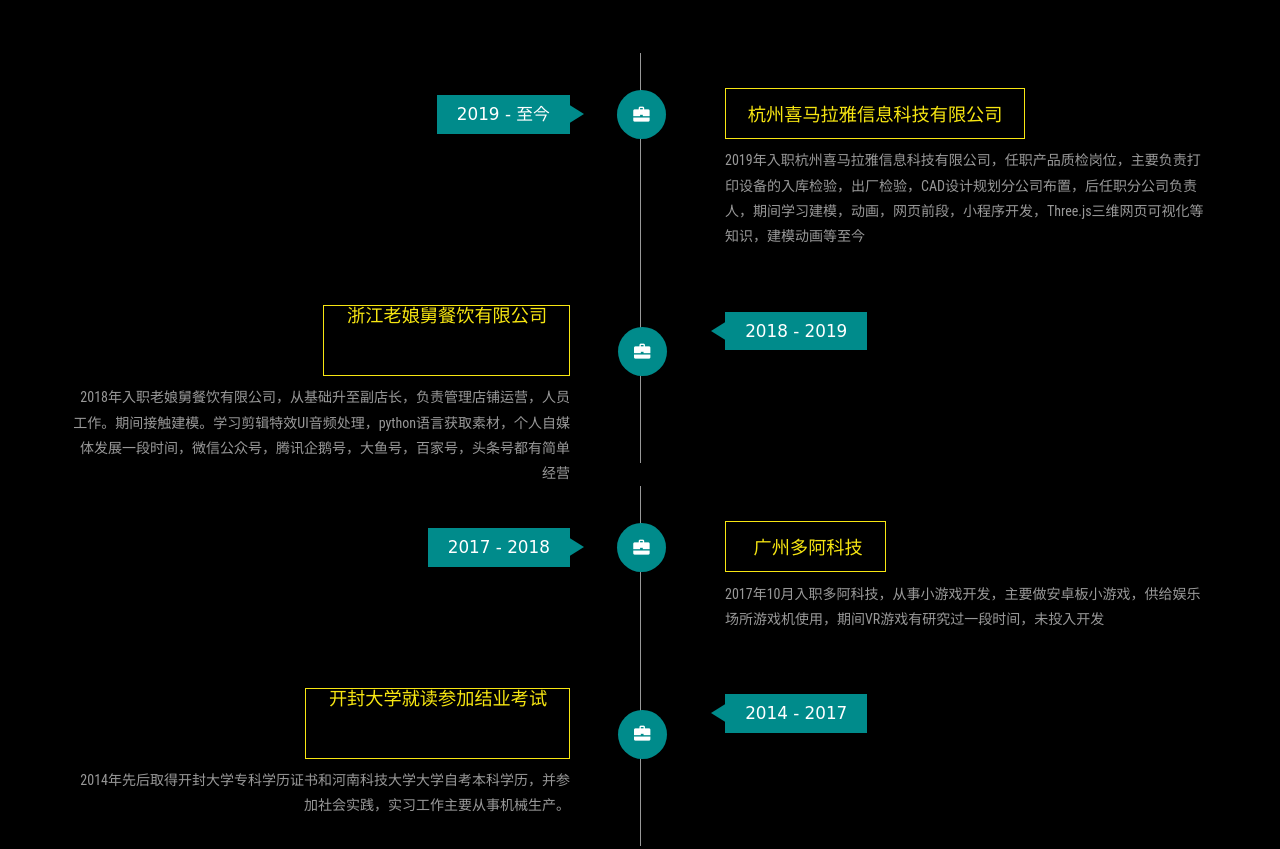
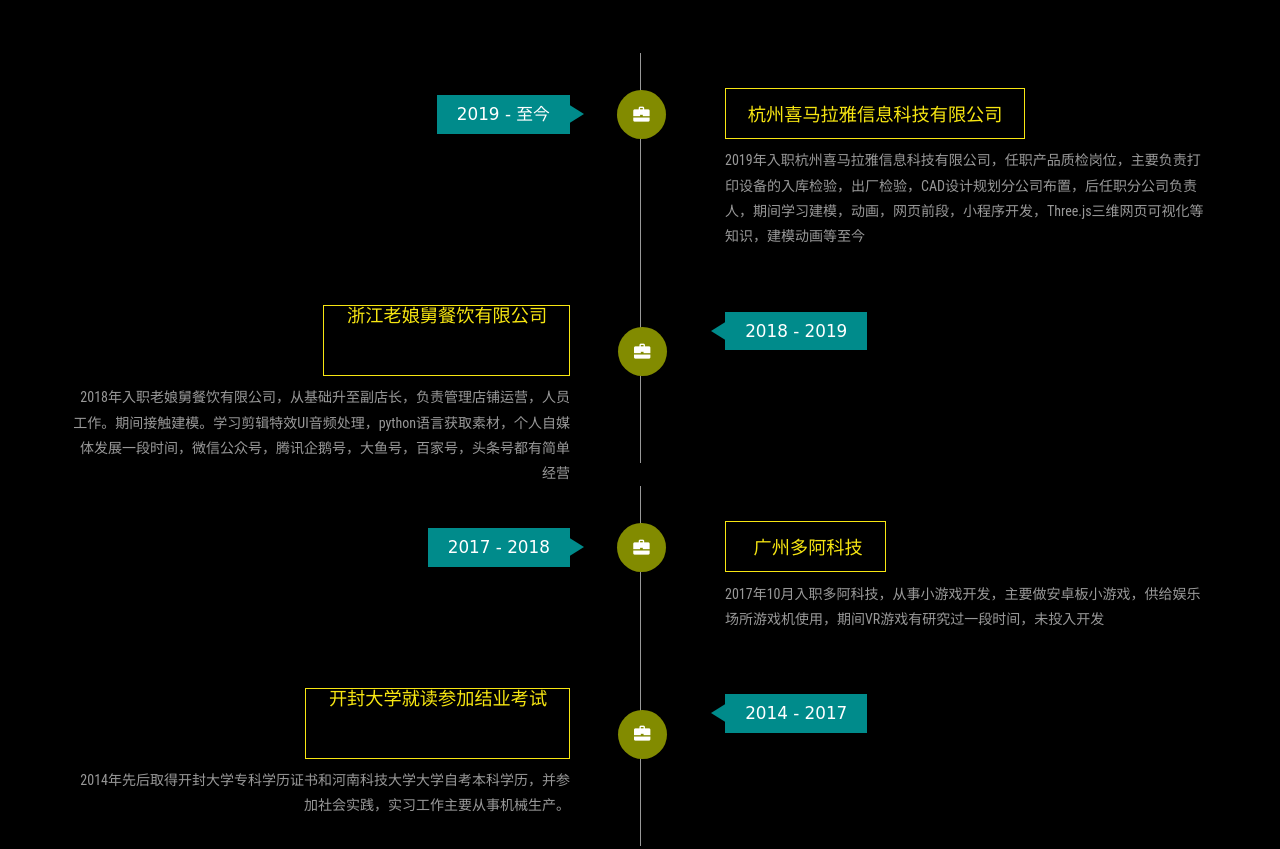
Before and after one commit to cang-shu/cang-shu.github.io, a plain HTML site: page index.html in a window 1280 px wide. Shown: the part 1405-2254 px from the top of the page. Drawn offline with Linux system fonts and the light colour scheme.

Commit message:
Update style.css

```diff
--- a/css/style.css
+++ b/css/style.css
@@ -216,7 +216,7 @@ p {
 .work-info h5 span.glyphicon {
     font-size: 0.9em;
     color: #fff;
-    background: #008B8B;
+    background: #828b00;
     padding: 1em;
     -webkit-border-radius: 70%;
     -moz-border-radius: 70%;
@@ -230,6 +230,7 @@ p {
     -o-transform: scale(1);
     -ms-transform: scale(1);
 }
+/*表格内容位置*/
 .work-right h5 span.glyphicon {
     margin-right: 5em;
     margin-left: -8em;
```
